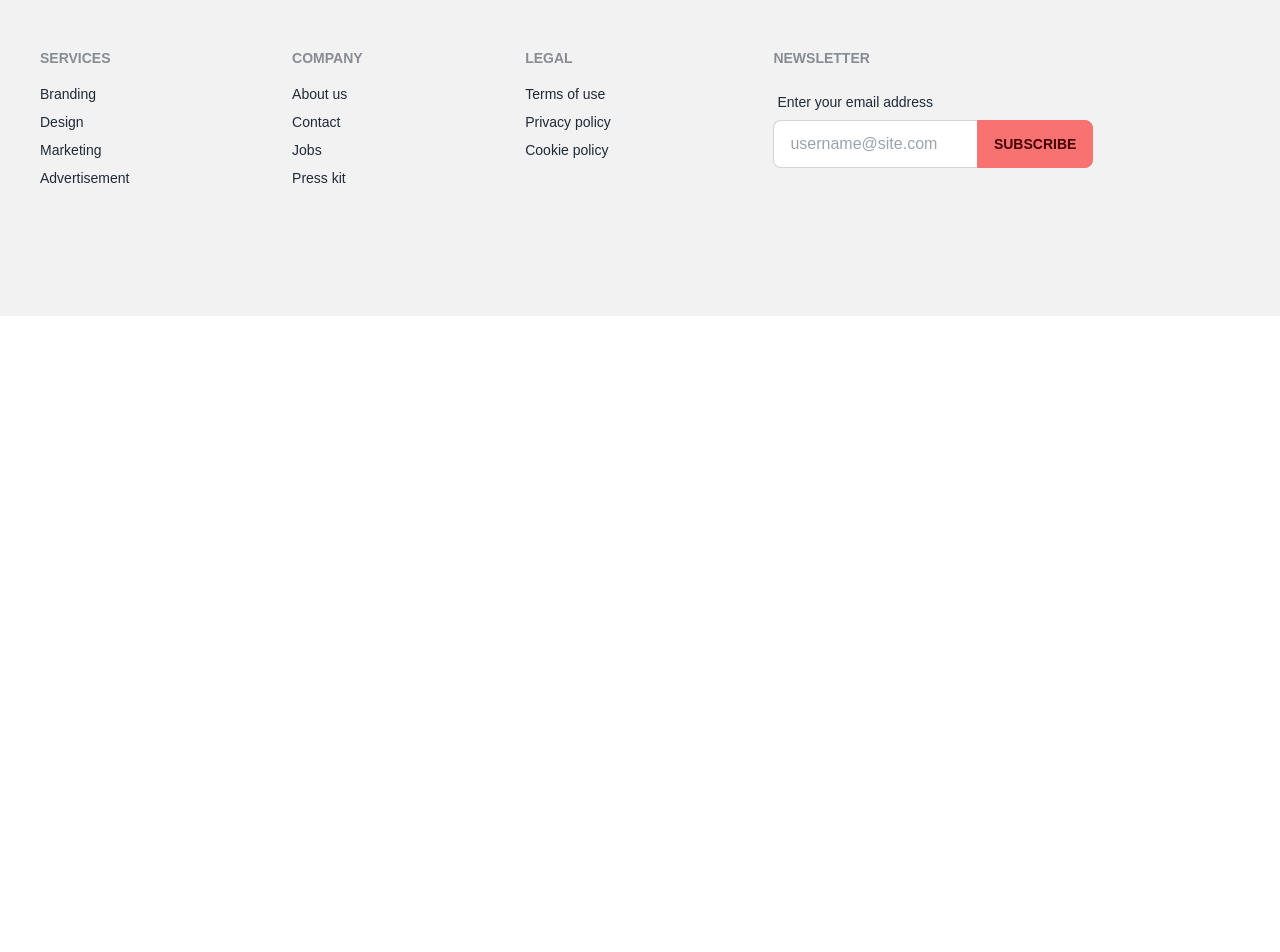
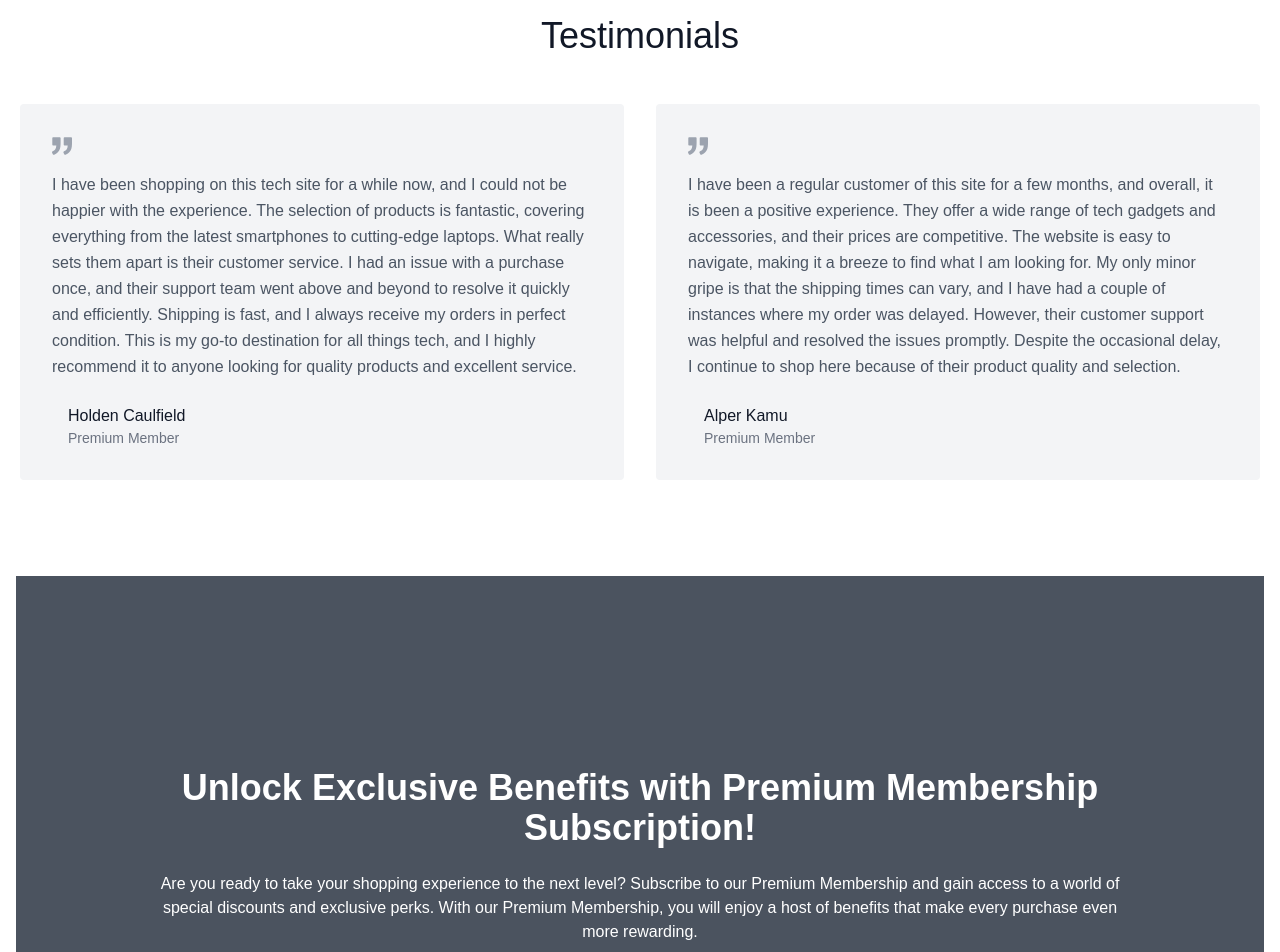
Before and after one commit to FSD-Tanvir/brand-shop, a React (Vite) app: page / in a window 1280 px wide. Shown: the part 1380-2332 px from the top of the page. Before the commit the page ends 1696 px from the top, so only its background shows below. Built offline with nearby package versions, Linux system fonts and the light colour scheme; no server answers.

Commit message:
added two extra section to home page and added toast

```diff
--- a/src/components/Footer.jsx
+++ b/src/components/Footer.jsx
@@ -24,7 +24,7 @@ const Footer = () => {
         </nav>
         <form>
           <header className="footer-title">Newsletter</header>
-          <fieldset className="form-control w-80">
+          <fieldset className="form-control w-fit">
             <label className="label">
               <span className="label-text">Enter your email address</span>
             </label>
--- a/src/pages/AddProduct.jsx
+++ b/src/pages/AddProduct.jsx
@@ -1,3 +1,5 @@
+import toast from "react-hot-toast";
+
 const AddProduct = () => {
   const handleAddUser = (e) => {
     e.preventDefault();
@@ -21,7 +23,7 @@ const AddProduct = () => {
       .then((res) => res.json())
       .then((data) => {
         if (data.insertedId) {
-          alert("Product Added Successfully");
+          toast.success("Product Added Successfully");
           form.reset();
         }
       });
--- a/src/pages/MyCart.jsx
+++ b/src/pages/MyCart.jsx
@@ -1,5 +1,6 @@
 
 import { useState } from "react";
+import toast from "react-hot-toast";
 import { useLoaderData } from "react-router-dom";
 
 const MyCart = () => {
@@ -12,7 +13,7 @@ const MyCart = () => {
       .then((res) => res.json())
       .then((data) => {
         if (data.deletedCount > 0) {
-          alert("Deleted Successfully");
+          toast.success("Deleted Successfully");
           const remaining = products.filter((product) => product._id !== _id);
           setProducts(remaining);
         }
--- a/src/pages/Update.jsx
+++ b/src/pages/Update.jsx
@@ -1,3 +1,4 @@
+import toast from "react-hot-toast";
 import { useLoaderData } from "react-router-dom";
 
 const Update = () => {
@@ -34,7 +35,7 @@ const Update = () => {
       .then((res) => res.json())
       .then((data) => {
         if (data.modifiedCount > 0) {
-          alert("User Updated Successfully");
+          toast.success("User Updated Successfully");
         }
       });
   };
--- a/src/pages/home/Home.jsx
+++ b/src/pages/home/Home.jsx
@@ -1,6 +1,8 @@
 import { useLoaderData } from "react-router-dom";
 import BrandsSection from "./BrandsSection";
 import Banner from "./Banner";
+import Review from "./Review";
+import MemberShip from "./MemberShip";
 
 const Home = () => {
   const brands = useLoaderData();
@@ -9,6 +11,8 @@ const Home = () => {
     <div>
       <Banner/>
       <BrandsSection brands={brands}/>
+      <Review/>
+      <MemberShip/>
     </div>
   );
 };
--- /dev/null
+++ b/src/pages/home/MemberShip.jsx
@@ -0,0 +1,42 @@
+const MemberShip = () => {
+  return (
+    <div className="2xl:mx-auto 2xl:container mx-4 py-16 bg-gray-800 bg-opacity-80">
+      <div className="w-full relative flex items-center justify-center">
+        {/* <img
+          src="https://i.ibb.co/4sYZ8gC/img-2.png"
+          alt="dining"
+          className="w-full h-full absolute z-0 hidden xl:block"
+        />
+        <img
+          src="https://i.ibb.co/bbS3J9C/pexels-max-vakhtbovych-6301182-1.png"
+          alt="dining"
+          className="w-full h-full absolute z-0 hidden sm:block xl:hidden"
+        />
+        <img
+          src="https://i.ibb.co/JKkzGDs/pexels-max-vakhtbovych-6301182-1.png"
+          alt="dining"
+          className="w-full h-full absolute z-0 sm:hidden"
+        /> */}
+        <div className=" md:my-16 lg:py-16 py-10 w-full md:mx-24 md:px-12 px-4 flex flex-col items-center justify-center relative z-40">
+          <h1 className="text-xl sm:text-4xl font-semibold leading-9 text-white text-center">
+          Unlock Exclusive Benefits with Premium Membership Subscription!
+          </h1>
+          <p className="text-base leading-normal text-center text-white mt-6">
+          Are you ready to take your shopping experience to the next level? Subscribe to our Premium Membership and gain access to a world of special discounts and exclusive perks. With our Premium Membership, you will enjoy a host of benefits that make every purchase even more rewarding.
+          </p>
+          <div className="sm:border border-white flex-col sm:flex-row flex items-center lg:w-5/12 w-full mt-12 space-y-4 sm:space-y-0">
+            <input
+              className="border border-white sm:border-transparent text-base w-full font-medium leading-none text-white p-4 focus:outline-none bg-transparent placeholder-white"
+              placeholder="Email Address"
+            />
+            <button className="focus:outline-none focus:ring-offset-2 focus:ring border border-white sm:border-transparent w-full sm:w-auto bg-error py-4 px-6 hover:bg-opacity-75">
+              Subscribe
+            </button>
+          </div>
+        </div>
+      </div>
+    </div>
+  );
+};
+
+export default MemberShip;
--- /dev/null
+++ b/src/pages/home/Review.jsx
@@ -0,0 +1,96 @@
+const Review = () => {
+  return (
+    <div>
+      <section className="text-gray-600 body-font">
+        <div className="container px-5 py-24 mx-auto">
+          <h1 className="text-4xl font-medium title-font text-gray-900 mb-12 text-center">
+            Testimonials
+          </h1>
+          <div className="flex flex-wrap -m-4">
+            <div className="p-4 md:w-1/2 w-full">
+              <div className="h-full bg-gray-100 p-8 rounded">
+                <svg
+                  xmlns="http://www.w3.org/2000/svg"
+                  fill="currentColor"
+                  className="block w-5 h-5 text-gray-400 mb-4"
+                  viewBox="0 0 975.036 975.036"
+                >
+                  <path d="M925.036 57.197h-304c-27.6 0-50 22.4-50 50v304c0 27.601 22.4 50 50 50h145.5c-1.9 79.601-20.4 143.3-55.4 191.2-27.6 37.8-69.399 69.1-125.3 93.8-25.7 11.3-36.8 41.7-24.8 67.101l36 76c11.6 24.399 40.3 35.1 65.1 24.399 66.2-28.6 122.101-64.8 167.7-108.8 55.601-53.7 93.7-114.3 114.3-181.9 20.601-67.6 30.9-159.8 30.9-276.8v-239c0-27.599-22.401-50-50-50zM106.036 913.497c65.4-28.5 121-64.699 166.9-108.6 56.1-53.7 94.4-114.1 115-181.2 20.6-67.1 30.899-159.6 30.899-277.5v-239c0-27.6-22.399-50-50-50h-304c-27.6 0-50 22.4-50 50v304c0 27.601 22.4 50 50 50h145.5c-1.9 79.601-20.4 143.3-55.4 191.2-27.6 37.8-69.4 69.1-125.3 93.8-25.7 11.3-36.8 41.7-24.8 67.101l35.9 75.8c11.601 24.399 40.501 35.2 65.301 24.399z"></path>
+                </svg>
+                <p className="leading-relaxed mb-6">
+                  I have been shopping on this tech site for a while now, and I
+                  could not be happier with the experience. The selection of
+                  products is fantastic, covering everything from the latest
+                  smartphones to cutting-edge laptops. What really sets them
+                  apart is their customer service. I had an issue with a
+                  purchase once, and their support team went above and beyond to
+                  resolve it quickly and efficiently. Shipping is fast, and I
+                  always receive my orders in perfect condition. This is my
+                  go-to destination for all things tech, and I highly recommend
+                  it to anyone looking for quality products and excellent
+                  service.
+                </p>
+                <a className="inline-flex items-center">
+                  {/* <img
+                    alt="testimonial"
+                    src="https://dummyimage.com/106x106"
+                    className="w-12 h-12 rounded-full flex-shrink-0 object-cover object-center"
+                  /> */}
+                  <span className="flex-grow flex flex-col pl-4">
+                    <span className="title-font font-medium text-gray-900">
+                      Holden Caulfield
+                    </span>
+                    <span className="text-gray-500 text-sm">
+                      Premium Member
+                    </span>
+                  </span>
+                </a>
+              </div>
+            </div>
+            <div className="p-4 md:w-1/2 w-full">
+              <div className="h-full bg-gray-100 p-8 rounded">
+                <svg
+                  xmlns="http://www.w3.org/2000/svg"
+                  fill="currentColor"
+                  className="block w-5 h-5 text-gray-400 mb-4"
+                  viewBox="0 0 975.036 975.036"
+                >
+                  <path d="M925.036 57.197h-304c-27.6 0-50 22.4-50 50v304c0 27.601 22.4 50 50 50h145.5c-1.9 79.601-20.4 143.3-55.4 191.2-27.6 37.8-69.399 69.1-125.3 93.8-25.7 11.3-36.8 41.7-24.8 67.101l36 76c11.6 24.399 40.3 35.1 65.1 24.399 66.2-28.6 122.101-64.8 167.7-108.8 55.601-53.7 93.7-114.3 114.3-181.9 20.601-67.6 30.9-159.8 30.9-276.8v-239c0-27.599-22.401-50-50-50zM106.036 913.497c65.4-28.5 121-64.699 166.9-108.6 56.1-53.7 94.4-114.1 115-181.2 20.6-67.1 30.899-159.6 30.899-277.5v-239c0-27.6-22.399-50-50-50h-304c-27.6 0-50 22.4-50 50v304c0 27.601 22.4 50 50 50h145.5c-1.9 79.601-20.4 143.3-55.4 191.2-27.6 37.8-69.4 69.1-125.3 93.8-25.7 11.3-36.8 41.7-24.8 67.101l35.9 75.8c11.601 24.399 40.501 35.2 65.301 24.399z"></path>
+                </svg>
+                <p className="leading-relaxed mb-6">
+                  I have been a regular customer of this site for a few months,
+                  and overall, it is been a positive experience. They offer a
+                  wide range of tech gadgets and accessories, and their prices
+                  are competitive. The website is easy to navigate, making it a
+                  breeze to find what I am looking for. My only minor gripe is
+                  that the shipping times can vary, and I have had a couple of
+                  instances where my order was delayed. However, their customer
+                  support was helpful and resolved the issues promptly. Despite
+                  the occasional delay, I continue to shop here because of their
+                  product quality and selection.
+                </p>
+                <a className="inline-flex items-center">
+                  {/* <img
+                    alt="testimonial"
+                    src="https://dummyimage.com/107x107"
+                    className="w-12 h-12 rounded-full flex-shrink-0 object-cover object-center"
+                  /> */}
+                  <span className="flex-grow flex flex-col pl-4">
+                    <span className="title-font font-medium text-gray-900">
+                      Alper Kamu
+                    </span>
+                    <span className="text-gray-500 text-sm">
+                      Premium Member
+                    </span>
+                  </span>
+                </a>
+              </div>
+            </div>
+          </div>
+        </div>
+      </section>
+    </div>
+  );
+};
+
+export default Review;
--- a/src/pages/shop/Computers.jsx
+++ b/src/pages/shop/Watches.jsx
@@ -1,4 +1,4 @@
-const Computers = () => {
+const Watches = () => {
     return (
       <div>
         <h1 className="text-xl">This is Computers</h1>
@@ -6,4 +6,4 @@ const Computers = () => {
     );
   };
 
-  export default Computers;
+  export default Watches;
--- a/src/provider/PropsProvider.jsx
+++ b/src/provider/PropsProvider.jsx
@@ -1,5 +1,6 @@
 import PropTypes from "prop-types";
 import { createContext, useState } from "react";
+import toast from "react-hot-toast";
 
 export const PropsContext = createContext(null);
 
@@ -21,7 +22,7 @@ const PropsProvider = ({ children }) => {
       .then((res) => res.json())
       .then((data) => {
         if (data.insertedId) {
-          alert("Product Added Successfully");
+          toast.success("Product Added Successfully");
         }
       });
   };
```
Also changed, not shown: src/components/Navbar.jsx (+8 -8 lines), src/routes/routes.jsx (+27 -10 lines).
